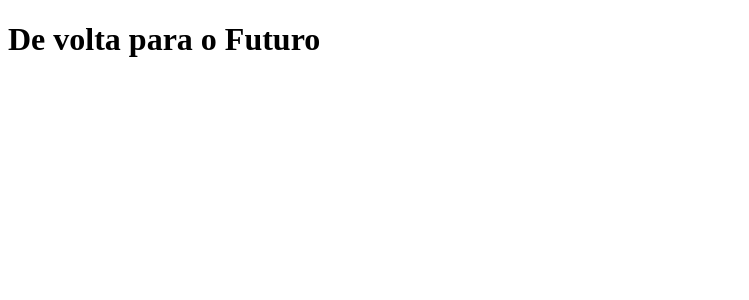
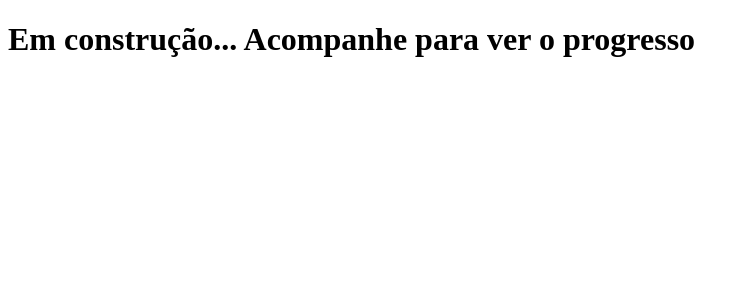
Before and after one commit to dantec0de/clone-tabnews, a Next.js app: page / in a window 1280 px wide. Shown: the top 300 px of the page, without its empty margins (0-749 px from the left). Built offline with nearby package versions, Linux system fonts and the light colour scheme.

Commit message:
deixando a pagina com Status de 'Em construção'

```diff
--- a/pages/index.js
+++ b/pages/index.js
@@ -1,5 +1,7 @@
 function Home(){
-    return <h1>De volta para o Futuro</h1>
+    return <h1>Em construção...
+        Acompanhe para ver o progresso
+    </h1>
 }
 
 export default Home
```
